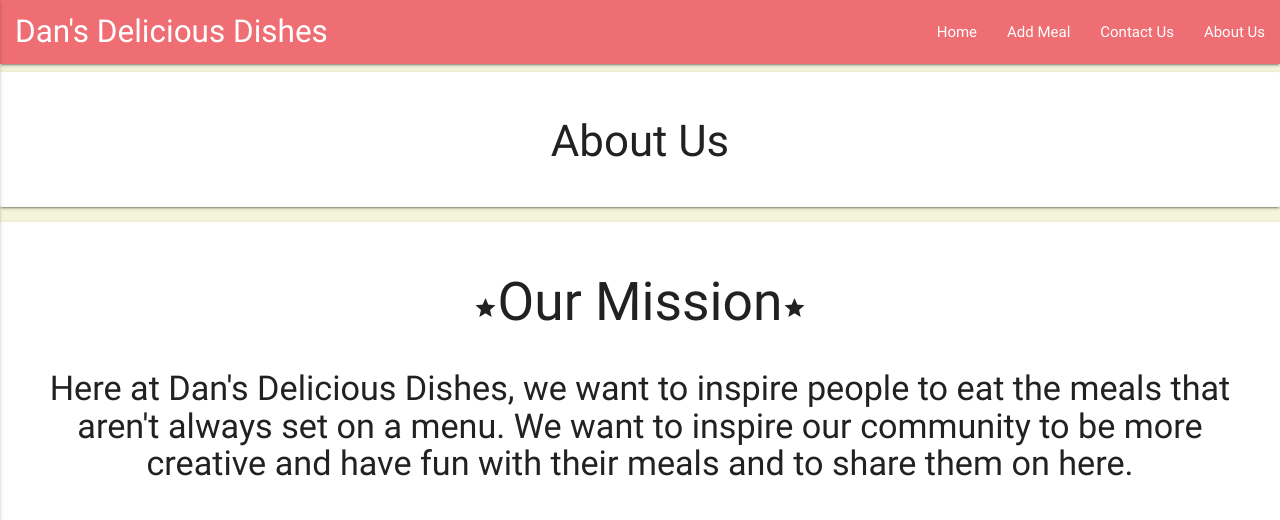
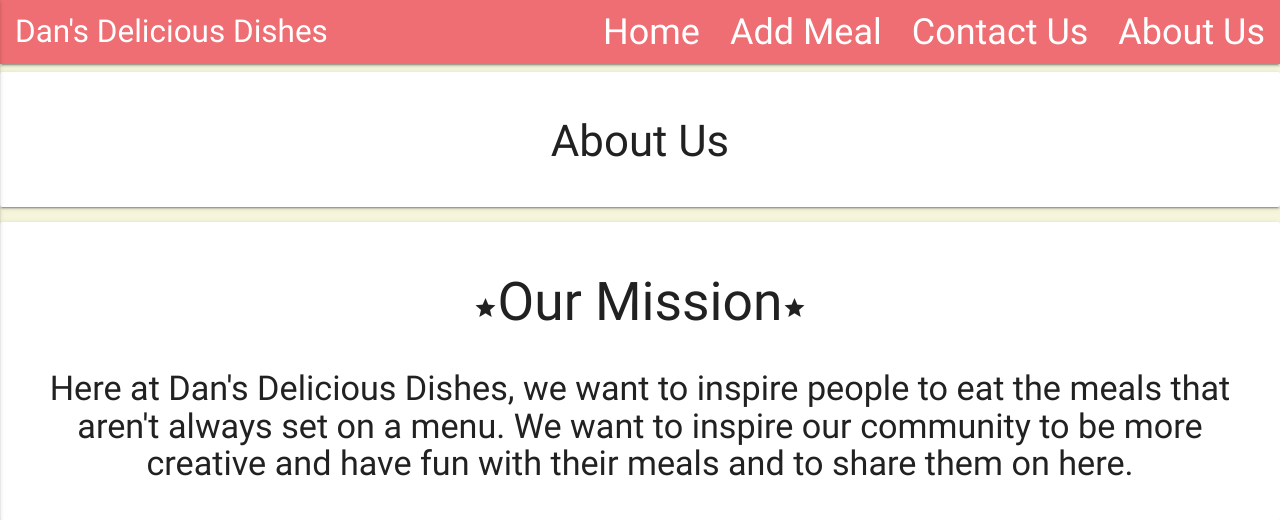
Before and after one commit to DanArmstrong124/cook-book, a Flask app: page /about in a window 1280 px wide. Shown: the top 520 px of the page. Run offline with Flask 2, Linux system fonts and the light colour scheme; some libraries are stand-ins or nearby versions.

Commit message:
Styling updates

```diff
--- a/static/css/media.css
+++ b/static/css/media.css
@@ -2,8 +2,8 @@
     body{
       font-size: 21px !important;
     }
-    nav li {
-        font-size: 26px !important;
+    nav li a{
+        font-size: 18px !important;
     }
 }
 
@@ -11,8 +11,8 @@
     body{
       font-size: 18px !important;
     }
-    nav li {
-        font-size: 22px !important;
+    nav li a{
+        font-size: 26px !important;
     }
 }
 
@@ -20,7 +20,7 @@
     body{
         font-size: 14px !important;
     }
-    nav li {
-        font-size: 18px !important;
+    nav li a{
+        font-size: 36px !important;
     }
 }
--- a/static/css/style.css
+++ b/static/css/style.css
@@ -40,3 +40,7 @@ body{
 .menu-burger{
     font-size: 40px;
 }
+
+header .nav li{
+    border-bottom: 1px solid black;
+}
```
